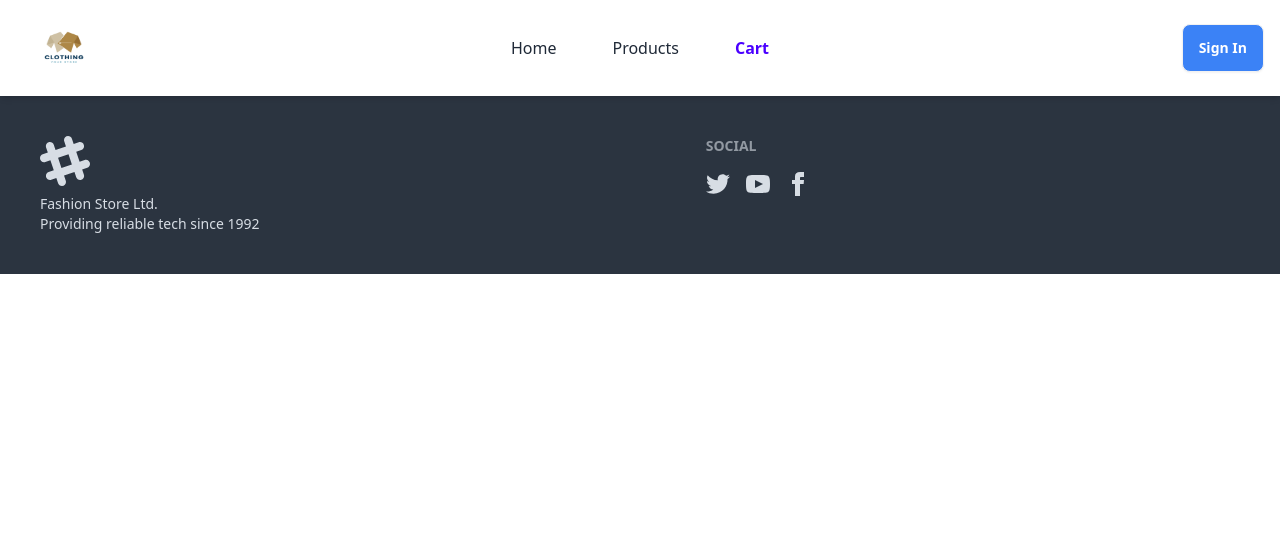
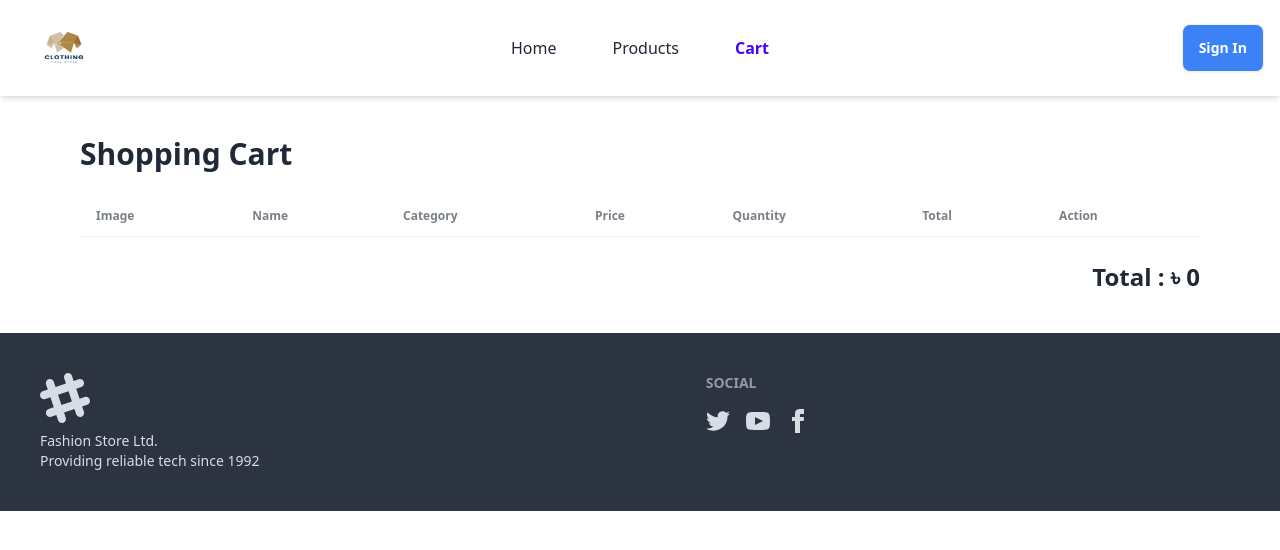
Before and after one commit to saifur2468/job-task-2, a React (Vite) app: page /cart in a window 1280 px wide. Shown: the top 550 px of the page. Built offline with nearby package versions, Linux system fonts and the light colour scheme.

Commit message:
add cart items

```diff
--- a/package.json
+++ b/package.json
@@ -19,6 +19,7 @@
     "react-dom": "^19.2.4",
     "react-icons": "^5.6.0",
     "react-router-dom": "^7.14.1",
+    "react-toastify": "^11.1.0",
     "sort-by": "^1.2.0",
     "sweetalert2": "^11.26.24",
     "swiper": "^14.0.5"
--- a/src/Component/ProductDetailes.jsx
+++ b/src/Component/ProductDetailes.jsx
@@ -1,7 +1,8 @@
 import React from "react";
 import { FaStar } from "react-icons/fa";
 import { useLoaderData, useParams } from "react-router-dom";
-
+import { addToCart } from "./utils/cart";
+import { toast } from "react-toastify";
 const ProductDetailes = () => {
   const { id } = useParams();
   const data = useLoaderData();
@@ -78,7 +79,13 @@ const ProductDetailes = () => {
             {inStock ? "In Stock" : "Out of Stock"}
           </p>
 
-          <button className="btn btn-primary mt-6">
+          <button
+            onClick={() => {
+              addToCart(product);
+              toast.success("Product added to cart!");
+            }}
+            className="btn btn-primary mt-6"
+          >
             Add to Cart
           </button>
         </div>
--- a/src/Component/cart.jsx
+++ b/src/Component/cart.jsx
@@ -1,11 +1,144 @@
-import React from 'react';
+import React, { useEffect, useState } from "react";
+import {
+    decreaseQty,
+    getCart,
+    increaseQty,
+    removeItem,
+} from "./utils/cart"
 
-const cart = () => {
+const Cart = () => {
+    const [cart, setCart] = useState([]);
+
+    const loadCart = () => {
+        setCart(getCart());
+    };
+
+    useEffect(() => {
+        loadCart();
+    }, []);
+
+    const handleIncrease = (id) => {
+        increaseQty(id);
+        loadCart();
+    };
+
+    const handleDecrease = (id) => {
+        decreaseQty(id);
+        loadCart();
+    };
+
+    const handleRemove = (id) => {
+        removeItem(id);
+        loadCart();
+    };
+
+    const total = cart.reduce(
+        (sum, item) => sum + item.price * item.quantity,
+        0
+    );
+
     return (
-        <div>
+        <div className="max-w-6xl mx-auto py-10 px-4">
+
+            <h2 className="text-3xl font-bold mb-6">
+                Shopping Cart
+            </h2>
+
+            <div className="overflow-x-auto">
+
+                <table className="table table-zebra">
+
+                    <thead>
+
+                        <tr>
+                            <th>Image</th>
+                            <th>Name</th>
+                            <th>Category</th>
+                            <th>Price</th>
+                            <th>Quantity</th>
+                            <th>Total</th>
+                            <th>Action</th>
+                        </tr>
+
+                    </thead>
+
+                    <tbody>
+
+                        {cart.map((item) => (
+                            <tr key={item.id}>
+
+                                <td>
+                                    <img
+                                        src={item.image}
+                                        className="w-20 rounded"
+                                        alt=""
+                                    />
+                                </td>
+
+                                <td>{item.name}</td>
+
+                                <td>{item.category}</td>
+
+                                <td>৳ {item.price}</td>
+
+                                <td>
+
+                                    <div className="flex items-center gap-2">
+
+                                        <button
+                                            onClick={() => handleDecrease(item.id)}
+                                            className="btn btn-sm"
+                                        >
+                                            -
+                                        </button>
+
+                                        <span>{item.quantity}</span>
+
+                                        <button
+                                            onClick={() => handleIncrease(item.id)}
+                                            className="btn btn-sm"
+                                        >
+                                            +
+                                        </button>
+
+                                    </div>
+
+                                </td>
+
+                                <td>
+                                    ৳ {item.price * item.quantity}
+                                </td>
+
+                                <td>
+
+                                    <button
+                                        onClick={() => handleRemove(item.id)}
+                                        className="btn btn-error btn-sm"
+                                    >
+                                        Remove
+                                    </button>
+
+                                </td>
+
+                            </tr>
+                        ))}
+
+                    </tbody>
+
+                </table>
+
+            </div>
+
+            <div className="text-right mt-6">
+
+                <h2 className="text-2xl font-bold">
+                    Total : ৳ {total}
+                </h2>
+
+            </div>
 
         </div>
     );
 };
 
-export default cart;
+export default Cart;
--- a/src/Component/product.jsx
+++ b/src/Component/product.jsx
@@ -41,8 +41,7 @@ const Product = () => {
           <button
             key={cat}
             onClick={() => setSelectedCategory(cat)}
-            className={`px-6 py-3 rounded-lg border transition font-semibold ${
-              selectedCategory === cat
+            className={`px-6 py-3 rounded-lg border transition font-semibold ${selectedCategory === cat
                 ? "bg-primary text-white border-primary"
                 : "bg-white text-black hover:bg-primary hover:text-white"
               }`}
--- /dev/null
+++ b/src/Component/utils/cart.js
@@ -0,0 +1,58 @@
+export const getCart = () => {
+  const cart = localStorage.getItem("cart");
+  return cart ? JSON.parse(cart) : [];
+};
+
+export const addToCart = (product) => {
+  const cart = getCart();
+
+  const exists = cart.find((item) => item.id === product.id);
+
+  if (exists) {
+    exists.quantity += 1;
+  } else {
+    cart.push({
+      id: product.id,
+      name: product.name,
+      image: product.image,
+      price: product.price,
+      category: product.category,
+      quantity: 1,
+    });
+  }
+
+  localStorage.setItem("cart", JSON.stringify(cart));
+};
+
+export const increaseQty = (id) => {
+  const cart = getCart();
+
+  const item = cart.find((i) => i.id === id);
+
+  if (item) {
+    item.quantity++;
+  }
+
+  localStorage.setItem("cart", JSON.stringify(cart));
+};
+
+export const decreaseQty = (id) => {
+  let cart = getCart();
+
+  cart = cart.map((item) => {
+    if (item.id === id) {
+      item.quantity--;
+    }
+    return item;
+  });
+
+  cart = cart.filter((item) => item.quantity > 0);
+
+  localStorage.setItem("cart", JSON.stringify(cart));
+};
+
+export const removeItem = (id) => {
+  const cart = getCart().filter((item) => item.id !== id);
+
+  localStorage.setItem("cart", JSON.stringify(cart));
+};
--- a/src/context/CartContext.jsx
+++ /dev/null
@@ -1,51 +0,0 @@
-import React, { createContext, useState, useContext } from 'react';
-
-const CartContext = createContext();
-
-export const CartProvider = ({ children }) => {
-  const [cartItems, setCartItems] = useState([]);
-  const [wishlistCount, setWishlistCount] = useState(0);
-
-  // Add to Cart with Quantity Logic
-  const addToCart = (book) => {
-    if (!book || !book._id) return;
-
-    setCartItems((prevItems) => {
-      const isExist = prevItems.find((item) => item._id === book._id);
-      if (isExist) {
-        return prevItems.map((item) =>
-          item._id === book._id ? { ...item, quantity: item.quantity + 1 } : item
-        );
-      }
-      return [...prevItems, { ...book, quantity: 1 }];
-    });
-  };
-
-  // Remove from Cart
-  const removeFromCart = (id) => {
-    setCartItems(cartItems.filter((item) => item._id !== id));
-  };
-
-  // Update Quantity (Plus/Minus)
-  const updateQuantity = (id, type) => {
-    setCartItems((prevItems) =>
-      prevItems.map((item) => {
-        if (item._id === id) {
-          const newQty = type === "inc" ? item.quantity + 1 : item.quantity - 1;
-          return { ...item, quantity: newQty < 1 ? 1 : newQty };
-        }
-        return item;
-      })
-    );
-  };
-
-  const addToWishlist = () => setWishlistCount(prev => prev + 1);
-
-  return (
-    <CartContext.Provider value={{ cartItems, wishlistCount, addToCart, removeFromCart, updateQuantity, addToWishlist }}>
-      {children}
-    </CartContext.Provider>
-  );
-};
-
-export const useCart = () => useContext(CartContext);
--- a/src/main.jsx
+++ b/src/main.jsx
@@ -13,6 +13,7 @@ import Errorpage from "./Component/Errorpage";
 import Product from "./Component/product";
 import Cart from "./Component/cart";
 import ProductDetailes from "./Component/ProductDetailes";
+import { ToastContainer } from "react-toastify";
 
 const router = createBrowserRouter([
   {
@@ -43,6 +44,11 @@ const router = createBrowserRouter([
 
 ReactDOM.createRoot(document.getElementById("root")).render(
   <React.StrictMode>
+    <ToastContainer
+      position="top-right"
+      autoClose={2000}
+      theme="colored"
+    />
     <RouterProvider router={router} />
   </React.StrictMode>
 );
```
Also changed, not shown: src/Component/Errorpage.jsx (indentation only), src/Component/Footer.jsx (indentation only), 1 other file (tests, documents, lock files or other folders). Lines whose indentation alone changed are shown as unchanged.
